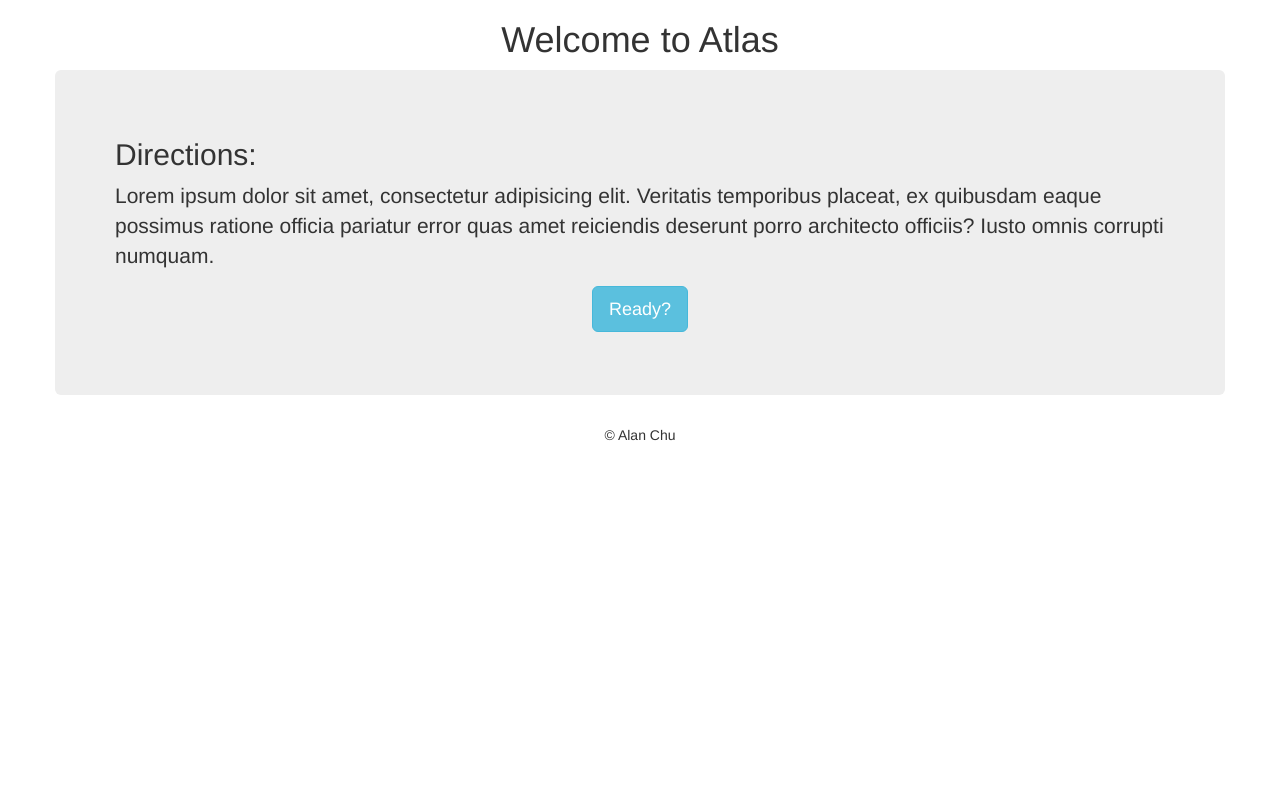
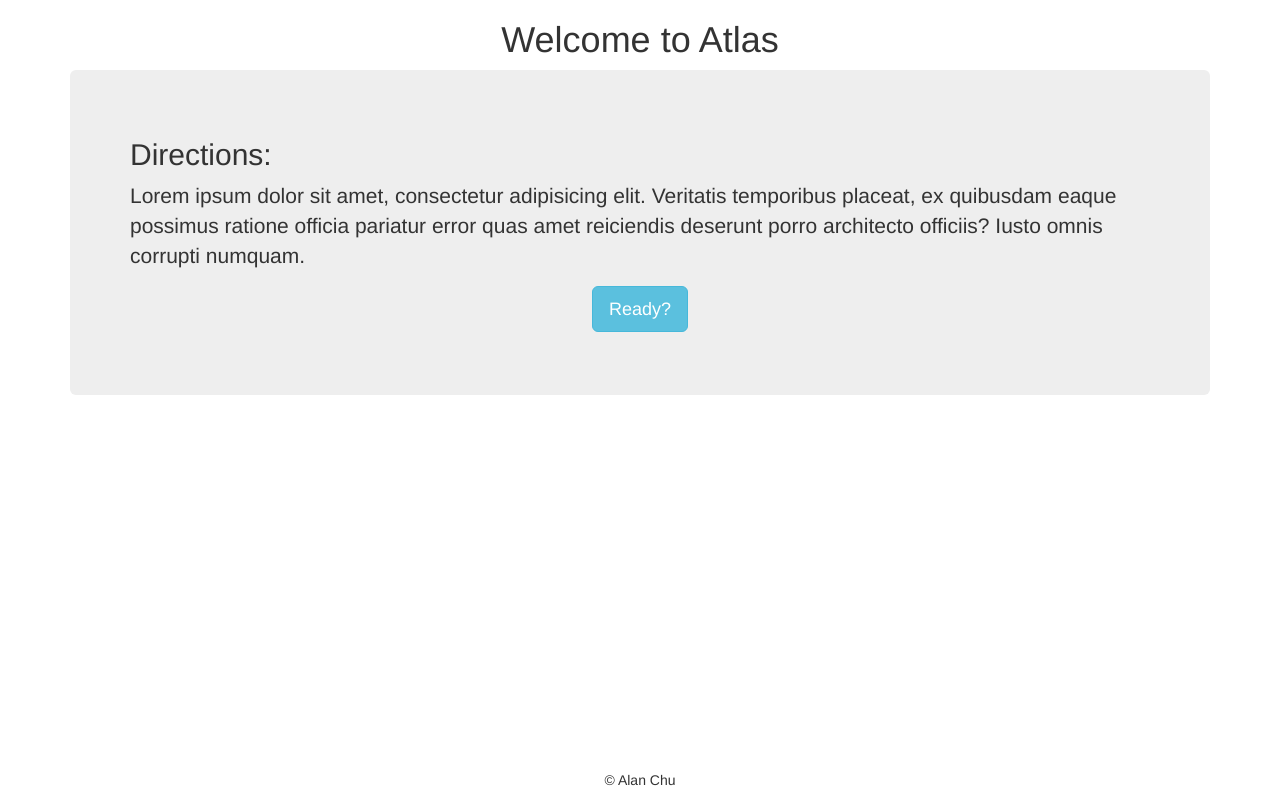
Before and after one commit to thechutrain/Name-that-country-game, a PHP site: page / in a window 1280 px wide. Run offline with PHP 8.4, Linux system fonts and the light colour scheme; some libraries are stand-ins or nearby versions.

Commit message:
starting to refactor code

```diff
--- a/assets/css/style.css
+++ b/assets/css/style.css
@@ -1,4 +1,21 @@
-/* Testing if refs properly*/
-/*body {
-  background-color: red;
-}*/
+/* ---------->>> Vertical Nav-bar <<<-----------*/
+#vertical-navbar {
+  border: pink 1px dashed;
+  height: 100%;
+}
+
+.container{
+  margin-bottom: 5em;
+}
+
+/* ---------->>> Footer <<<-----------*/
+#footer-container {
+   position:fixed;
+   left:0px;
+   bottom:0px;
+   height:30px;
+   width:100%;
+   /*background:#BADA55;*/
+   /*padding: 2em;*/
+   z-index: -1;
+}
--- a/assets/javascript/timer.js
+++ b/assets/javascript/timer.js
@@ -1,6 +1,6 @@
 // Create a universal countdown object
 var countdown = {
-  SECONDS_PER_QUESTION: 15,
+  SECONDS_PER_QUESTION: 5,
   // secondsLeft: SECONDS_PER_QUESTION, // can't do this, because it doesn't get made yet? :(
   secondsLeft: null,
   timerReference: null,
@@ -75,6 +75,7 @@ var countdown = {
     // this is the callback function that gets called when time is up
     console.log("times up!");
     activeGame = false;
+    displayFacts(false);
   }
 }
 
--- a/index.html
+++ b/index.html
@@ -15,14 +15,14 @@
 <div class="container">
   <!-- >>>>> Header Row <<<<<<  -->
   <div class="row" id="headerRow">
-    <div class="sm-col-12">
+    <div class="col-sm-12">
       <h1 class="text-center">Welcome to Atlas</h1>
     </div>
   </div>
 
   <!-- >>>>> Directions Row <<<<<<  -->
   <div class="row" id="directionsRow">
-    <div class="sm-col-12" id="directions">
+    <div class="col-sm-12" id="directions">
       <div class="jumbotron">
         <h2>Directions: </h2>
         <p>Lorem ipsum dolor sit amet, consectetur adipisicing elit.
@@ -39,28 +39,42 @@
 
   <!-- >>>>> gameRow <<<<<<  -->
   <div class="row" id="gameRow">
-    <!-- >>>>> Display Stats Here <<<<<<  -->
-    <div class="sm-col-12">
-      <h3>Time left:
-        <span id="timerDisplay"></span>
-      </h3>
+    <!-- >>>>> Vertical Nav Bar <<<<<<  -->
+    <div class="col-sm-1" id="vertical-navbar">
+      <p>Vertical nav bar</p>
+      <p> <- back button </p>
     </div>
-    <!-- >>>>> Display Map Here <<<<<<  -->
-      <div class="sm-col-12" id="mapContainer">
-        <!-- <div class="jumbotron"> -->
-          <h4>Display Map here</h4>
-          <div id="map_target"></div>
-        <!-- </div> -->
-      </div>  <!-- closes sm-col-12 of map -->
+
+
+    <!-- >>>>> Display Alerts here <<<<<<  -->
+    <div class="col-sm-8 col-sm-offset-1" id="alert">
+
+    </div>
 
       <!-- >>>>> Display word here <<<<<<  -->
-      <div class="sm-col-12" id="wordContainer">
+      <div class="col-sm-8 col-sm-offset-1" id="wordContainer">
         <div class="text-center" id="word_target">
           <!-- <p id="word_target">
             __ __ __ __ __
           </p> -->
         </div>
       </div>
+
+      <!-- >>>>> Display Stats Here <<<<<<  -->
+      <div class="col-sm-8 col-sm-offset-1" id="timerContainer">
+        <h3 class="text-center">Time left:
+          <span id="timerDisplay"></span>
+        </h3>
+      </div>
+
+    <!-- >>>>> Display Map Here <<<<<<  -->
+      <div class="col-sm-10" id="mapContainer">
+        <!-- <div class="jumbotron"> -->
+          <h2 class="text-center">What country is that?</h2>
+          <div id="map_target"></div>
+        <!-- </div> -->
+      </div>  <!-- closes sm-col-12 of map -->
+
 
     </div> <!-- closes the gameRow -->
 
@@ -69,7 +83,7 @@
 </div> <!-- closes the container -->
 
 <!-- >>>>> Footer <<<<<<  -->
-<div class="container-fluid">
+<div class="container-fluid" id="footer-container">
   <p class="text-center">&copy; Alan Chu</p>
 </div>
 
```
Also changed, not shown: assets/javascript/main.js (+81 -16 lines), README.md.
